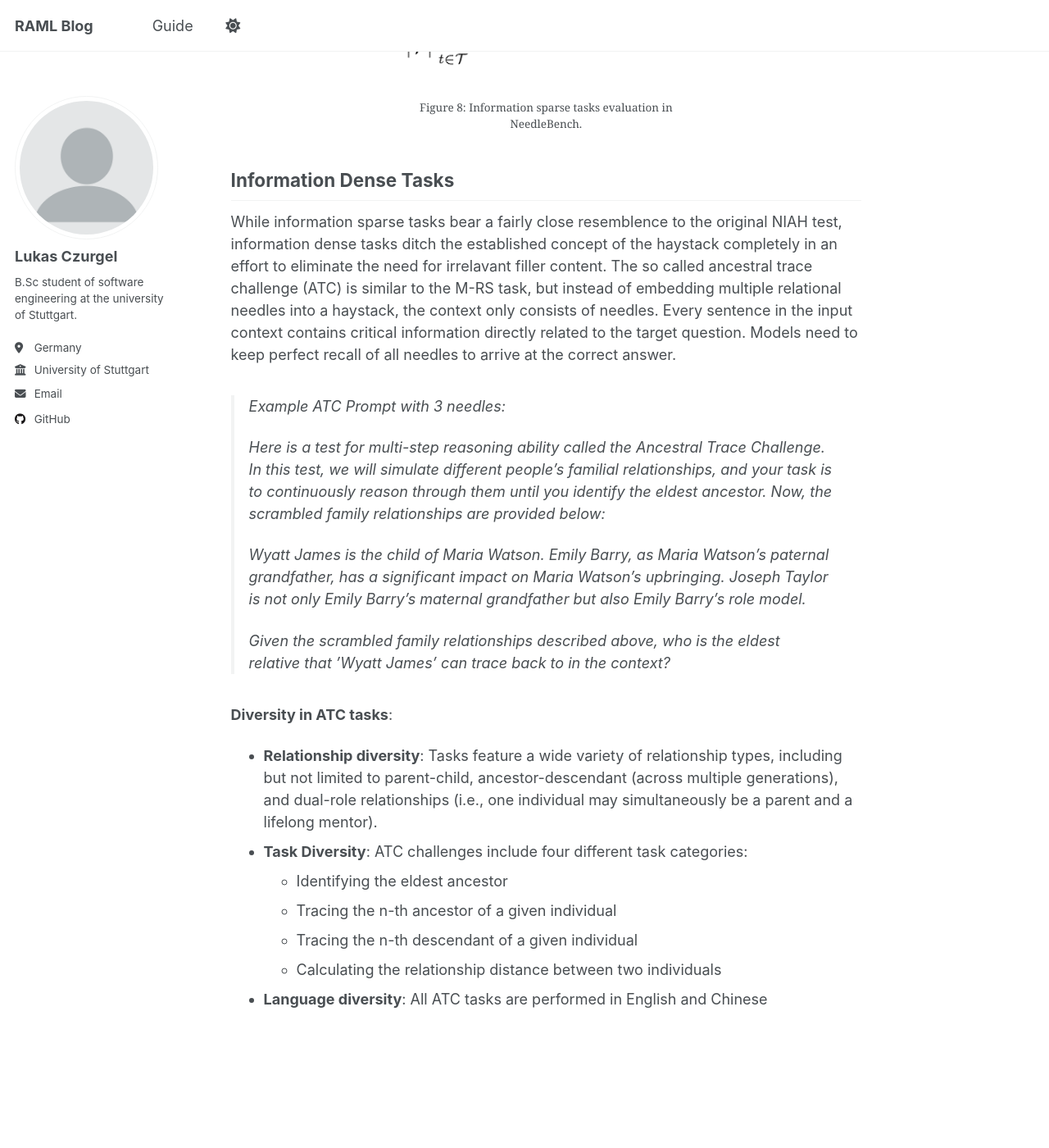
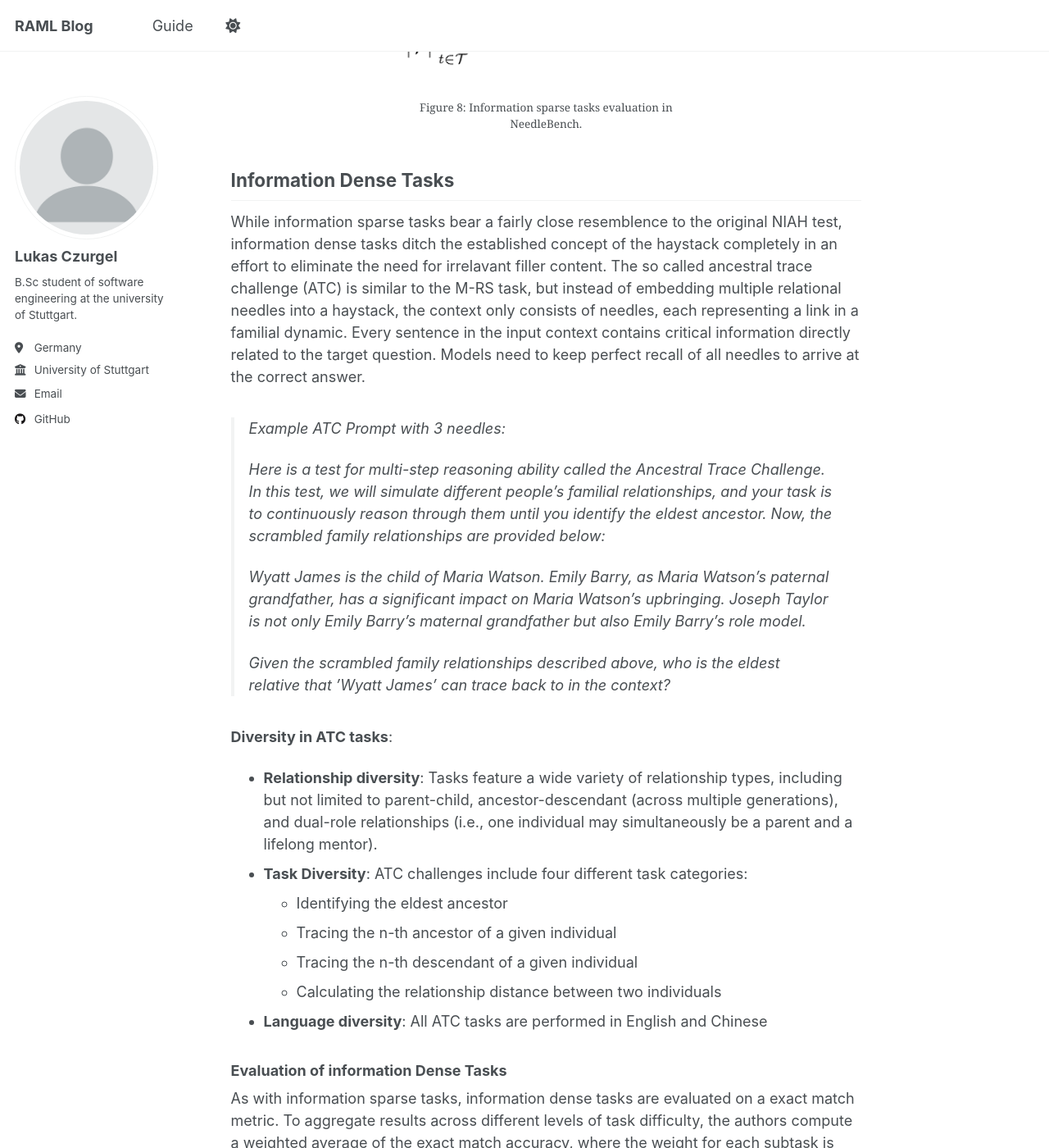
Before and after one commit to st156832/RAML-NeedleBench-Blog, a Jekyll site: the page built from _pages/about.md, in a window 1280 px wide and 1400 px high, scrolled down 12171 px. Shown: the whole window at 82% size. Built offline with Jekyll 4.4.1, drawn with Linux system fonts in a browser that asks for light colours; a script that is not in the unit is left out; some of the changed text lies outside the part shown.

Commit message:
ATC eval

```diff
--- a/_pages/about.md
+++ b/_pages/about.md
@@ -180,7 +180,7 @@ Each tasks is evaluated on a exact match metric, where full points are awarded,
 </figure>
 
 ## Information Dense Tasks
-While information sparse tasks bear a fairly close resemblence to the original NIAH test, information dense tasks ditch the established concept of the haystack completely in an effort to eliminate the need for irrelavant filler content. The so called ancestral trace challenge (ATC) is similar to the M-RS task, but instead of embedding multiple relational needles into a haystack, the context only consists of needles. Every sentence in the input context contains
+While information sparse tasks bear a fairly close resemblence to the original NIAH test, information dense tasks ditch the established concept of the haystack completely in an effort to eliminate the need for irrelavant filler content. The so called ancestral trace challenge (ATC) is similar to the M-RS task, but instead of embedding multiple relational needles into a haystack, the context only consists of needles, each representing a link in a familial dynamic. Every sentence in the input context contains
 critical information directly related to the target question. Models need to keep perfect recall of all needles to arrive at the correct answer.
 
 >Example ATC Prompt with 3 needles:
@@ -207,3 +207,15 @@ critical information directly related to the target question. Models need to kee
   - Tracing the n-th descendant of a given individual
   - Calculating the relationship distance between two individuals
 - **Language diversity**: All ATC tasks are performed in English and Chinese
+
+### Evaluation of information Dense Tasks
+As with information sparse tasks, information dense tasks are evaluated on a exact match metric. To aggregate results across different levels of task difficulty, the authors compute a weighted average of the exact match accuracy, where the weight for each subtask is proportional to the number of needles (i.e. the difficulty of the task) it contains.
+
+<figure>
+    <img src="{{site.baseurl}}/images/NB_ATC_EVAL.png"
+         alt="Information dense tasks evaluation NeedleBench.">
+    <figcaption style="text-align: center; max-width: 50%; display: block; margin: auto; width: 50%;">Figure 8: Information dense tasks evaluation in NeedleBench.</figcaption>
+</figure>
+
+The authors further provide an Effective Needle Length (ENL) score, whereby N reflects the largest number of needles for which the model’s exact-match accuracy P<sub>N</sub> remains at
+least τ. Models are evaluated under a ENL-50 metric, with τ = 50%
```
Also changed, not shown: images/NB_ATC_EVAL.png (added).
